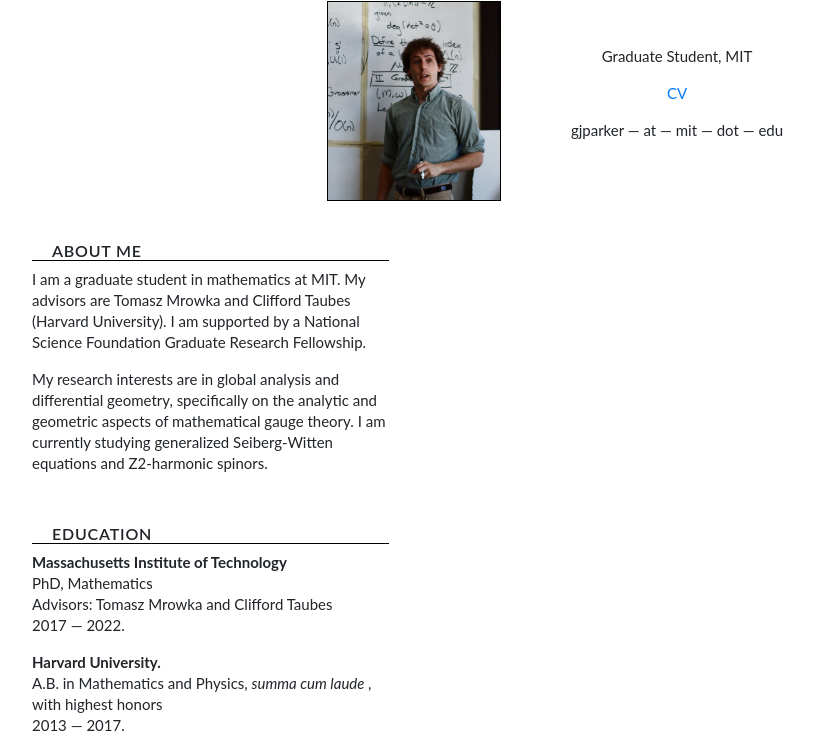
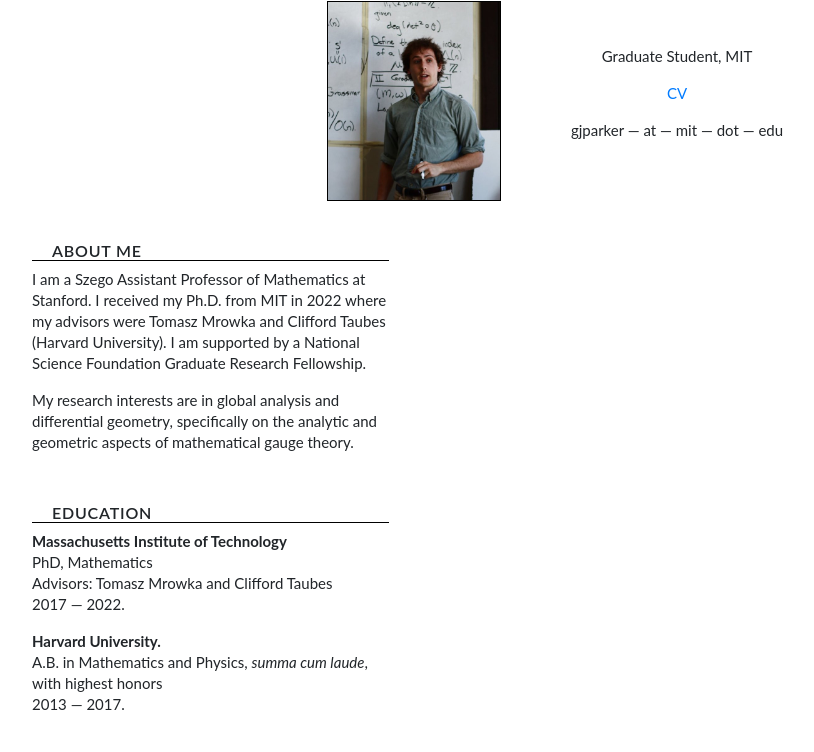
Before and after one commit to gregoryjparker/gregoryjparker.github.io, a plain HTML site: page index.html in a window 1280 px wide. Shown: the part 75-827 px from the top of the page, without its empty margins (13-827 px from the left). After the commit the page ends 806 px from the top, so only its background shows below. Drawn offline with nearby package versions, Linux system fonts and the light colour scheme.

Commit message:
Update index.html

```diff
--- a/index.html
+++ b/index.html
@@ -76,10 +76,10 @@
                     <h2> About Me </h2>
                     <p>
 
-                    	I am a graduate student in mathematics at MIT. My advisors are Tomasz Mrowka and Clifford Taubes (Harvard University). I am supported by a National Science Foundation Graduate Research Fellowship.
+                    	I am a Szego Assistant Professor of Mathematics at Stanford. I received my Ph.D. from MIT in 2022 where my advisors were Tomasz Mrowka and Clifford Taubes (Harvard University). I am supported by a National Science Foundation Graduate Research Fellowship.
                     </p>
                     <p>
-                        My research interests are in global analysis and differential geometry, specifically on the analytic and geometric aspects of mathematical gauge theory. I am currently studying generalized Seiberg-Witten equations and Z2-harmonic spinors.
+                        My research interests are in global analysis and differential geometry, specifically on the analytic and geometric aspects of mathematical gauge theory.
                     </p>
                     <!-- <p>
                         Outside of math, I can often be found reading, running, cooking, baking, and hiking.
@@ -95,7 +95,7 @@
                     </p>
                     <p>
                         <b>Harvard University.</b>
-                        <br> A.B. in Mathematics and Physics, <i> summa cum laude </i>, with highest honors
+                        <br> A.B. in Mathematics and Physics, <i> summa cum laude</i>, with highest honors
                         <br> 2013 &mdash; 2017.
                     </p>
                 </div>
```
